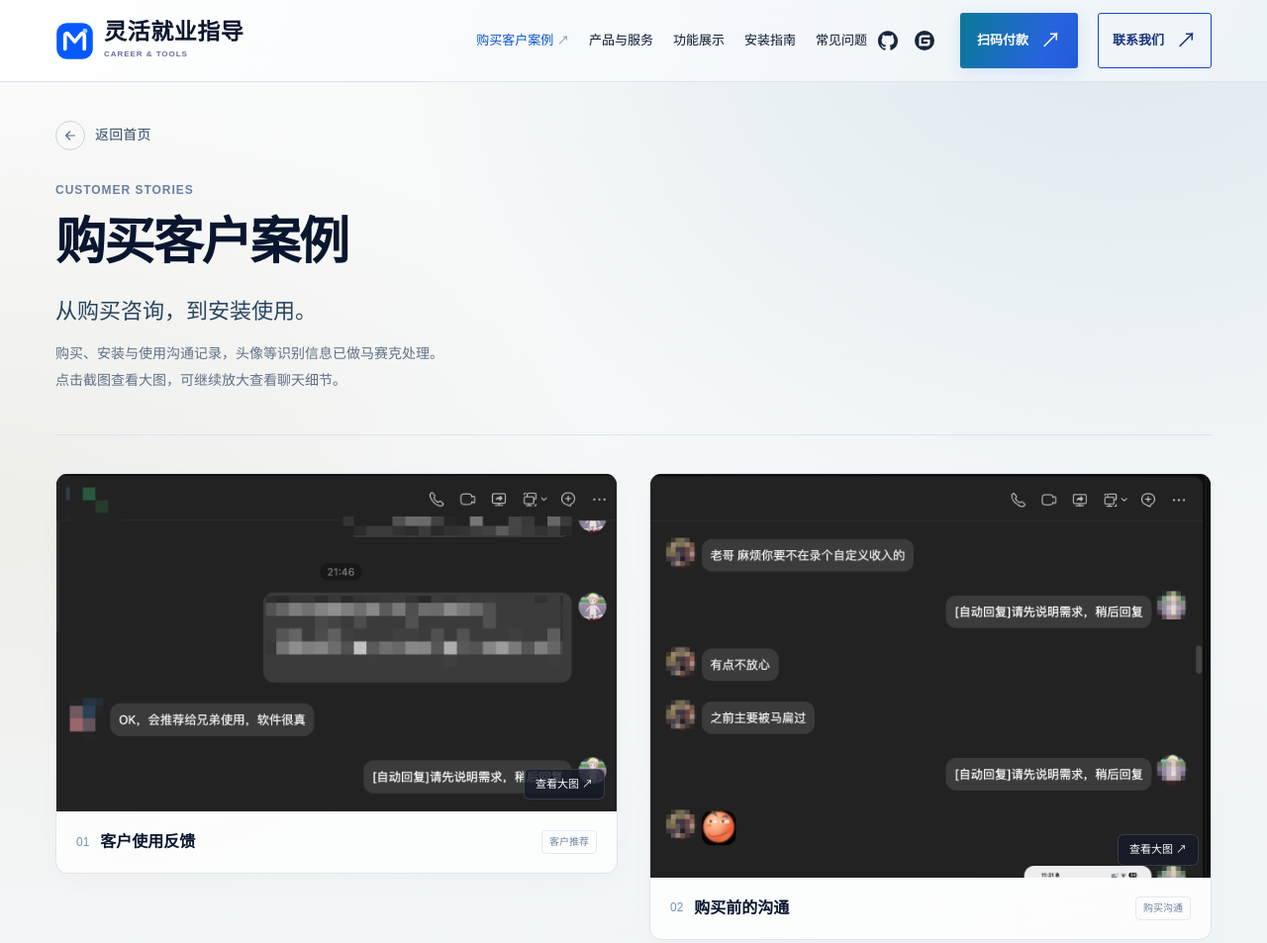
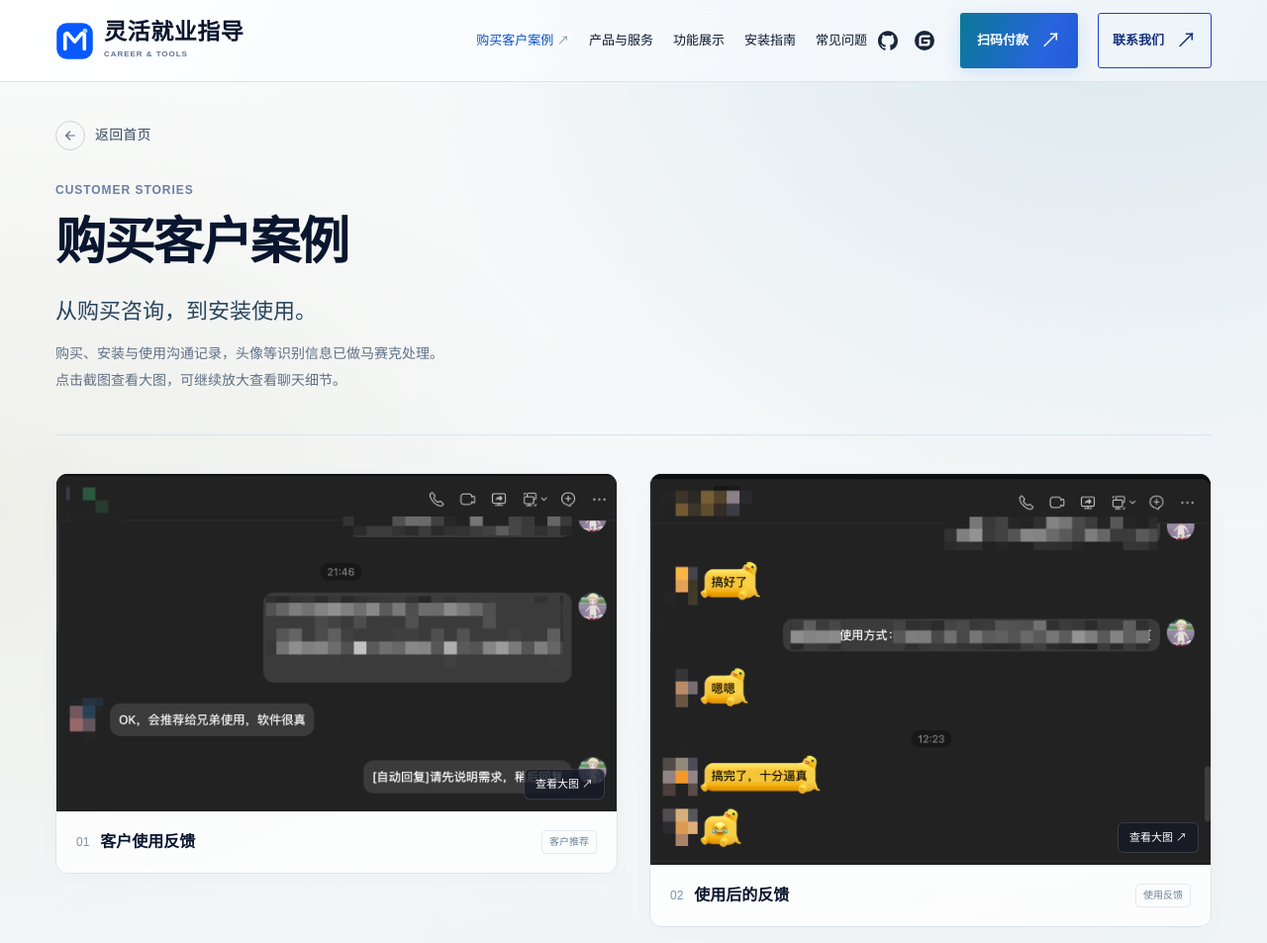
Before and after one commit to Mou652/geshui-simulator, a plain HTML site: page docs/customer-cases.html in a window 1280 px wide. Shown: the top 953 px of the page at 99% size. Drawn offline with Linux system fonts and the light colour scheme.

Commit message:
替换客户案例第二张截图

```diff
--- a/docs/customer-cases.html
+++ b/docs/customer-cases.html
@@ -29,7 +29,7 @@
     <section class="cases-intro" aria-labelledby="casesTitle"><a class="page-back" href="index.html" data-page-back><span class="page-back-icon" aria-hidden="true"><svg viewBox="0 0 20 20" fill="none"><path d="M15.5 10H4.5m0 0 5-5m-5 5 5 5" stroke="currentColor" stroke-width="1.5" stroke-linecap="round" stroke-linejoin="round"/></svg></span><span>返回首页</span></a><p class="eyebrow">CUSTOMER STORIES</p><h1 id="casesTitle">购买客户案例</h1><p class="cases-lead">从购买咨询，到安装使用。</p><p class="cases-description">购买、安装与使用沟通记录，头像等识别信息已做马赛克处理。<br>点击截图查看大图，可继续放大查看聊天细节。</p></section>
     <section id="caseGallery" class="case-gallery" aria-label="客户沟通截图">
       <article class="case-card"><button class="case-image-button" type="button" data-case-image="assets/customer-cases/case-09.png" data-case-title="客户使用反馈" aria-label="放大查看：客户使用反馈"><img src="assets/customer-cases/case-09.png" alt="客户表示愿意推荐给朋友的聊天截图" width="1294" height="780" loading="lazy"><span class="case-zoom" aria-hidden="true">查看大图 ↗</span></button><div class="case-caption"><div><span class="case-number">01</span><h2>客户使用反馈</h2></div><span>客户推荐</span></div></article>
-      <article class="case-card"><button class="case-image-button" type="button" data-case-image="assets/customer-cases/case-01.png" data-case-title="购买前的沟通" aria-label="放大查看：购买前的沟通"><img src="assets/customer-cases/case-01.png" alt="购买前的沟通聊天截图，头像已作马赛克处理" width="1310" height="944" loading="lazy"><span class="case-zoom" aria-hidden="true">查看大图 ↗</span></button><div class="case-caption"><div><span class="case-number">02</span><h2>购买前的沟通</h2></div><span>购买沟通</span></div></article>
+      <article class="case-card"><button class="case-image-button" type="button" data-case-image="assets/customer-cases/case-10.png" data-case-title="使用后的反馈" aria-label="放大查看：使用后的反馈"><img src="assets/customer-cases/case-10.png" alt="客户完成操作后分享使用感受的聊天截图" width="1306" height="912" loading="lazy"><span class="case-zoom" aria-hidden="true">查看大图 ↗</span></button><div class="case-caption"><div><span class="case-number">02</span><h2>使用后的反馈</h2></div><span>使用反馈</span></div></article>
       <article class="case-card"><button class="case-image-button" type="button" data-case-image="assets/customer-cases/case-02.png?v=20261114-payee-redacted" data-case-title="付款与确认" aria-label="放大查看：付款与确认"><img src="assets/customer-cases/case-02.png?v=20261114-payee-redacted" alt="付款与确认聊天截图，头像及支付宝收款名称已打码" width="1298" height="1226" loading="lazy"><span class="case-zoom" aria-hidden="true">查看大图 ↗</span></button><div class="case-caption"><div><span class="case-number">03</span><h2>付款与确认</h2></div><span>付款与交付</span></div></article>
       <article class="case-card"><button class="case-image-button" type="button" data-case-image="assets/customer-cases/case-03.png" data-case-title="激活与交付沟通" aria-label="放大查看：激活与交付沟通"><img src="assets/customer-cases/case-03.png" alt="激活与交付沟通聊天截图，头像已作马赛克处理" width="1298" height="1124" loading="lazy"><span class="case-zoom" aria-hidden="true">查看大图 ↗</span></button><div class="case-caption"><div><span class="case-number">04</span><h2>激活与交付沟通</h2></div><span>付款与交付</span></div></article>
       <article class="case-card"><button class="case-image-button" type="button" data-case-image="assets/customer-cases/case-04.png" data-case-title="安装与售后沟通" aria-label="放大查看：安装与售后沟通"><img src="assets/customer-cases/case-04.png" alt="安装与售后沟通聊天截图，头像已作马赛克处理" width="1298" height="1258" loading="lazy"><span class="case-zoom" aria-hidden="true">查看大图 ↗</span></button><div class="case-caption"><div><span class="case-number">05</span><h2>安装与售后沟通</h2></div><span>使用支持</span></div></article>
```
Also changed, not shown: docs/assets/customer-cases/case-01.png (deleted), docs/assets/customer-cases/case-10.png (added).
